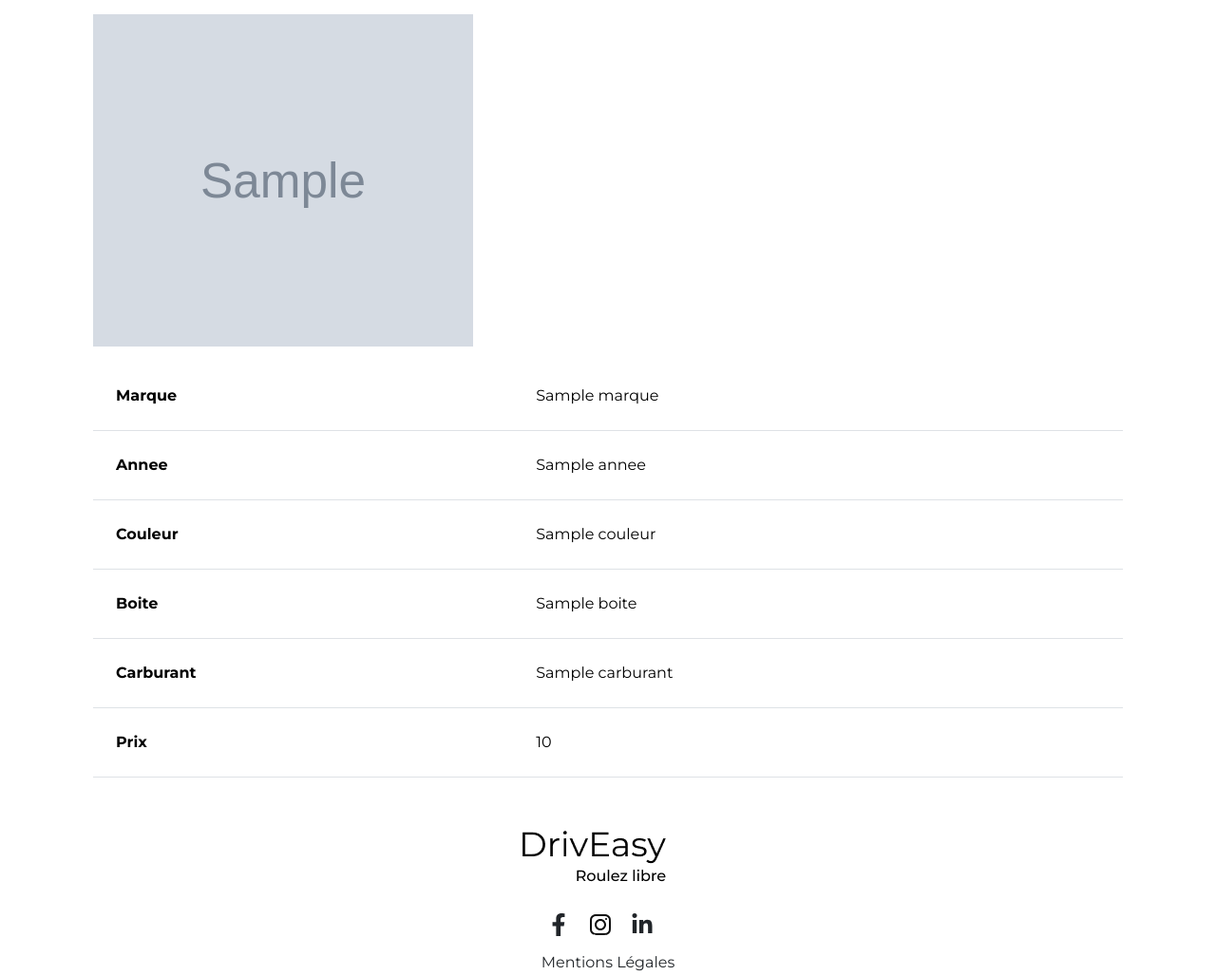
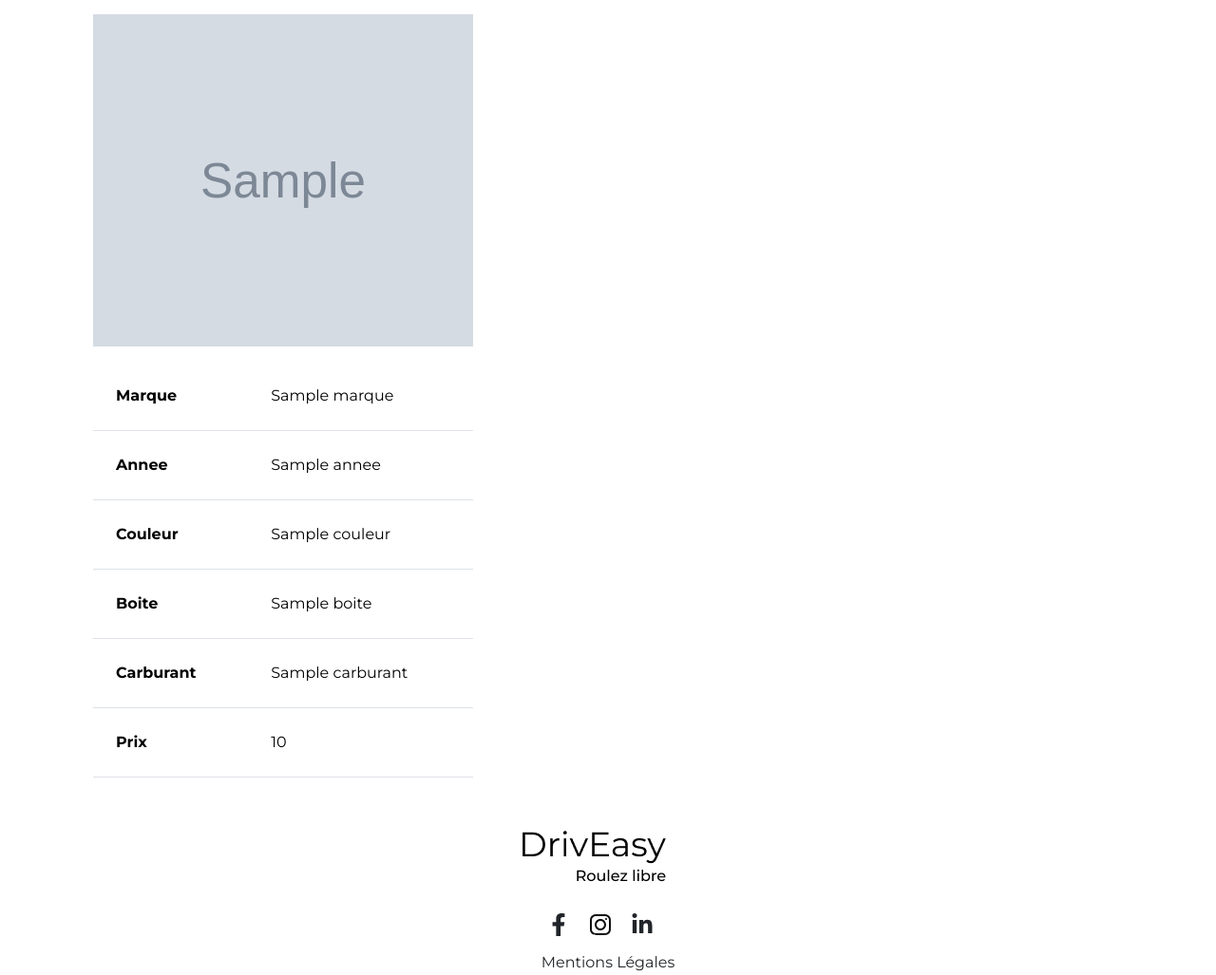
Before and after one commit to Redoudev/driveasyProjet, a Symfony app: template templates/voitures/select.html.twig in a window 1280 px wide. Shown: the part 320-1347 px from the top of the page at 95% size. Run offline with Twig, Linux system fonts and the light colour scheme; the template is opened without the code that fills it: most values are stand-ins (such as "Sample title", 1, 10 or a date in 2020); grey boxes marked "Sample" are stand-in pictures; some libraries are stand-ins or nearby versions.

Commit message:
correction realise

```diff
--- a/public/css/carspage.css
+++ b/public/css/carspage.css
@@ -1,4 +1,4 @@
- div a img {
+div a img {
     max-width: 400px;
     min-width: 350px;
     max-height: 400px;
--- a/templates/voitures/select.html.twig
+++ b/templates/voitures/select.html.twig
@@ -9,7 +9,7 @@
 	<section class="container mt-3">
 		<div class="d-flex flex-row justify-content-start flex-wrap mb-3">
 			{% for voiture in voitures %}
-				<div class="p-2 flex-grow-1">
+				<div class="p-2">
 					<div class="d-flex flex-column">
 						<div class= "p-2">
 							<a href="{{ path('app_reservation_resa', {id: voiture.id}) }}">
```
